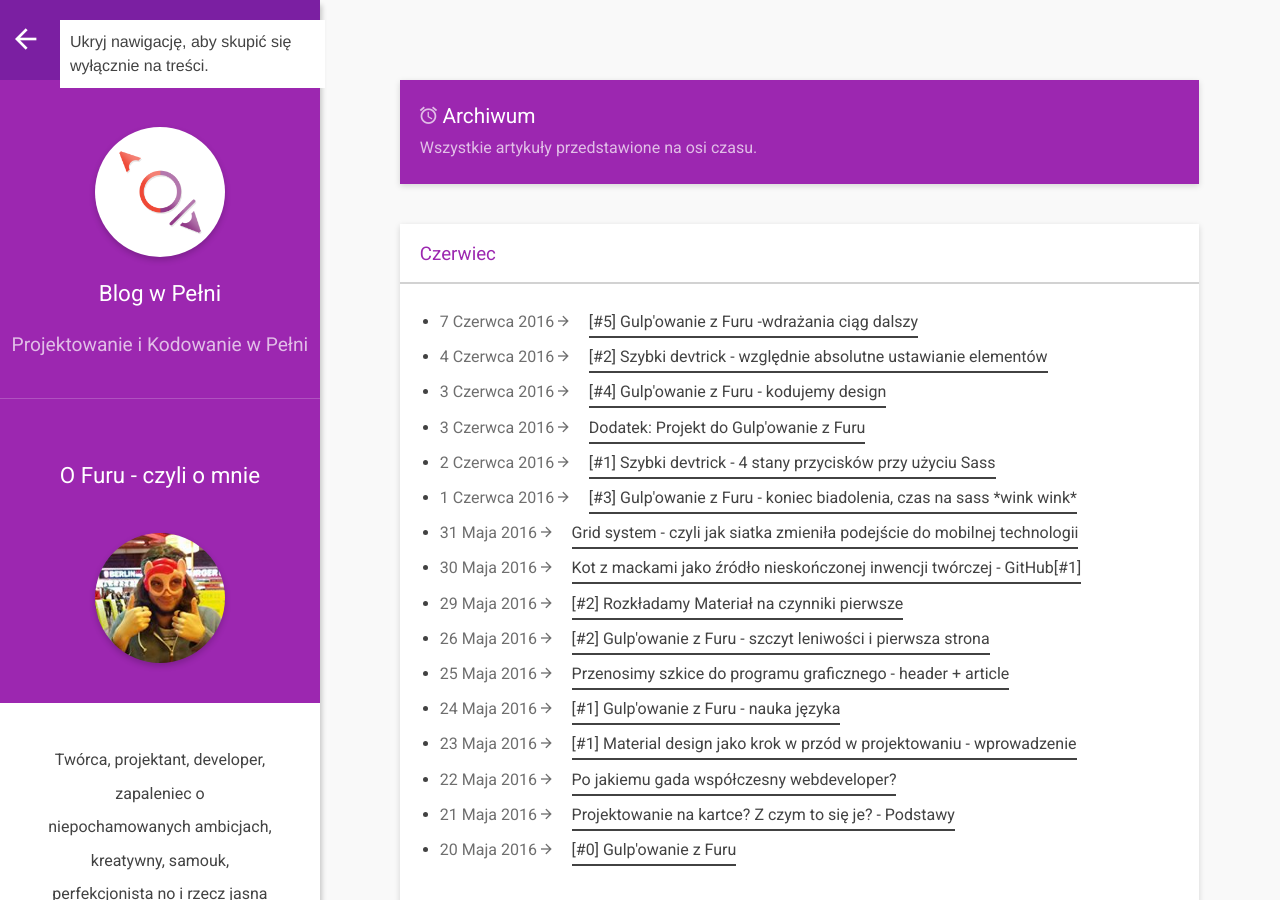
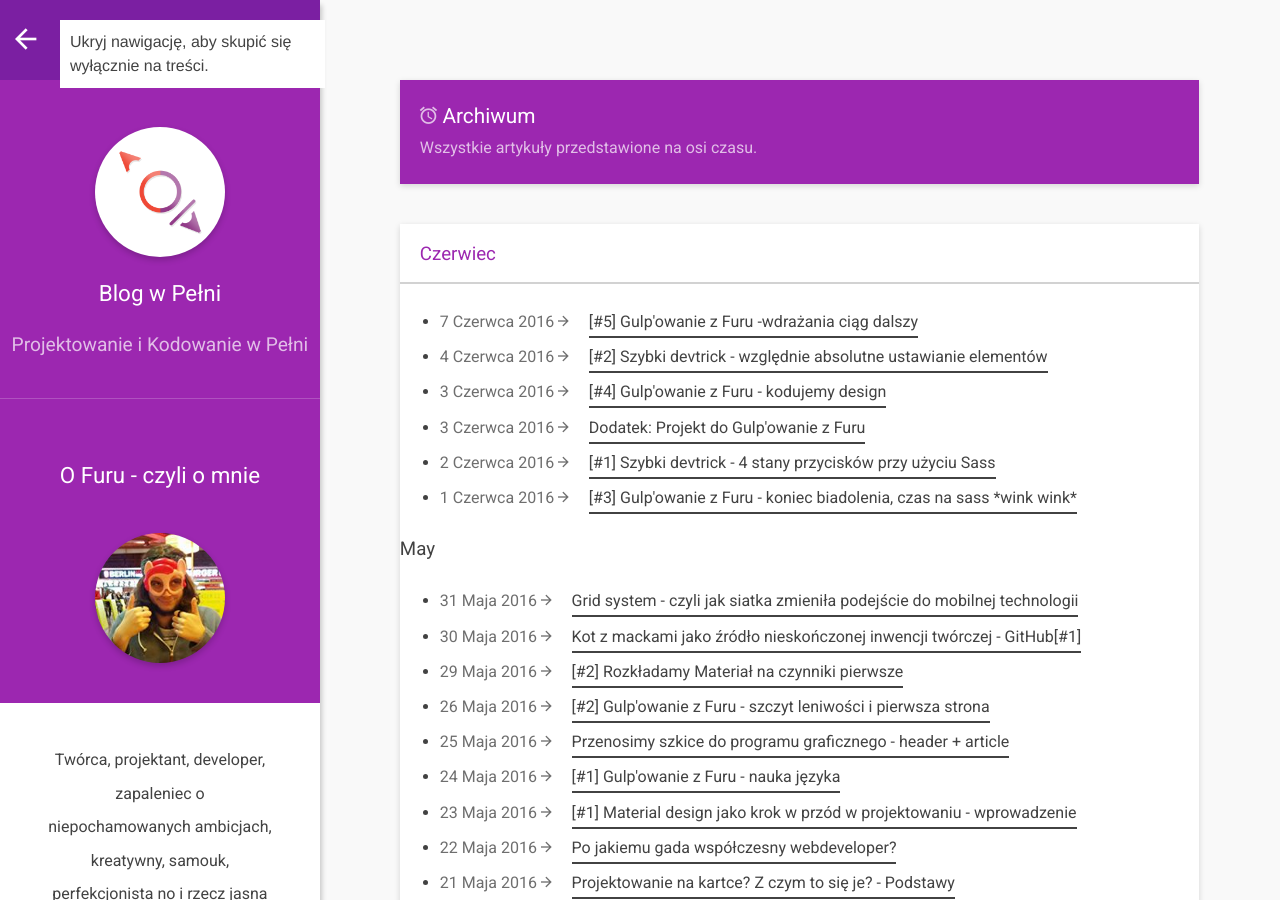
Before and after one commit to FuruArt/blog, a Jekyll site: the page built from archive.html, in a window 1280 px wide and 900 px high. Built offline with Jekyll 4.4.1, drawn with Linux system fonts in a browser that asks for light colours; some web fonts are replaced.

Commit message:
Update archive.html

```diff
--- a/archive.html
+++ b/archive.html
@@ -18,10 +18,10 @@ layout: default
       {% assign month = post.date | date: '%B' | replace:"January","Styczeń" | replace:"Februar","Luty" | replace:"March","Marzec" | replace: "April", "Kwiecień" | replace:"May","Maj" | replace:"June","Czerwiec" | replace:"July","Lipiec" | replace: "August","Sierpień" | replace: "September", "Wrześień" | replace "October", "Październik" | replace: "November", "Listopad" | replace:"December","Grudzień" %}
         <h3 class="month">{{ month }}</h3>
         <ul class="this">
-      {% else %}
-        {% capture year %}{{ post.date | date: '%Y' }}{% endcapture %}
-        {% capture nyear %}{{ post.next.date | date: '%Y' }}{% endcapture %}
-        {% if year != nyear %}
+        {% else %}
+          {% capture year %}{{ post.date | date: '%B' }}{% endcapture %}
+          {% capture nyear %}{{ post.next.date | date: '%B' }}{% endcapture %}
+          {% if year != nyear %}
           </ul>
           <h3>{{ post.date | date: '%B' }}</h3>
           <ul class="past">
```
